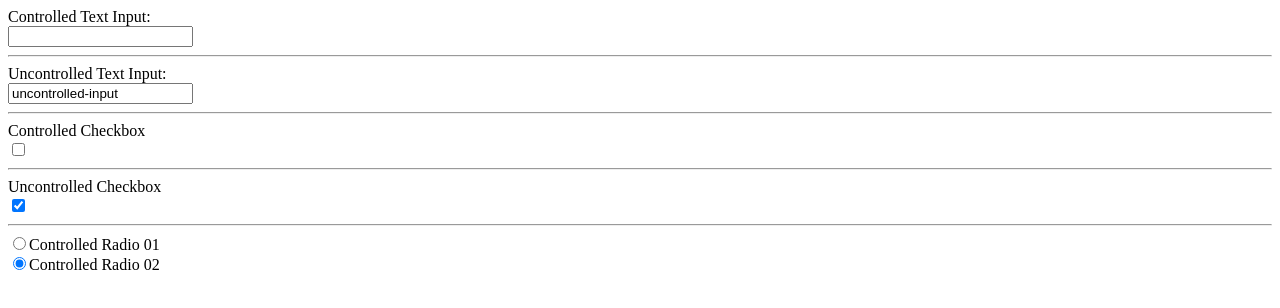
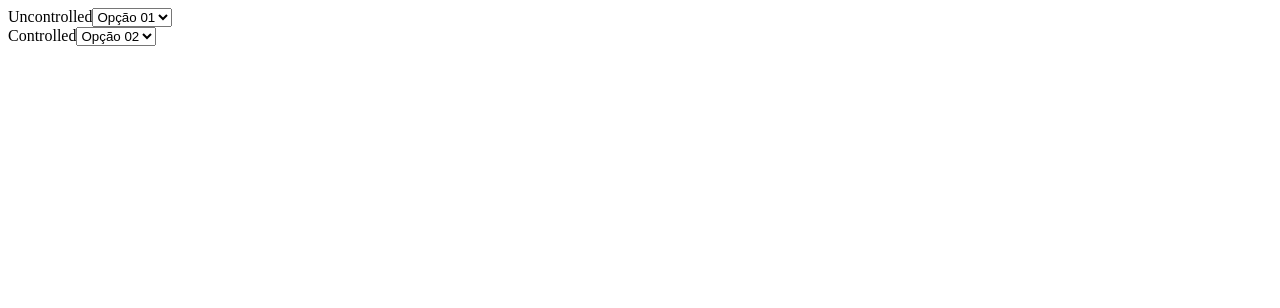
Before and after one commit to lucasmls/react-studies, a React (Create React App) app: page / in a window 1280 px wide. Shown: the top 308 px of the page. Built offline with nearby package versions, Linux system fonts and the light colour scheme; the HTML template or start-up script is replaced by a standard one.

Commit message:
Demonstração de controlled e uncontrolled select input

```diff
--- a/src/App.js
+++ b/src/App.js
@@ -4,9 +4,7 @@ class App extends Component {
   constructor () {
     super()
     this.state = {
-      value: '',
-      checked: false,
-      rdCheckedValue: '2'
+      value: '2',
     }
   }
 
@@ -14,63 +12,23 @@ class App extends Component {
     return (
       <div className="container">
         <form action="">
-          <label htmlFor="controlled-input">Controlled Text Input:</label> <br/>
-          <input
-            id="controlled-input"
-            type="text"
-            value={this.state.value}
-            onChange={e => (this.setState({ value: e.target.value }) )}
-          />
-          <br/><hr/>
+          <label htmlFor="">Uncontrolled</label>
+          <select>
+            <option value="1">Opção 01</option>
+            <option value="2">Opção 02</option>
+            <option value="3">Opção 03</option>
+          </select>
 
-          <label htmlFor="uncontrolled-input">Uncontrolled Text Input:</label> <br/>
-          <input
-            type="text"
-            defaultValue="uncontrolled-input"
-          />
-          <br/><hr/>
+          <br/>
 
-          <label htmlFor="controlled-checkbox">Controlled Checkbox</label> <br/>
-          <input
-            type="checkbox"
-            name="check"
-            id="controlled-checkbox"
-            checked={this.state.checked} onChange={e => (this.setState({
-                checked: e.target.checked })
-            )}
-          />
-          <br/><hr/>
-
-          <label htmlFor="uncontrolled-checkbox">Uncontrolled Checkbox</label> <br/>
-          <input
-            type="checkbox"
-            name="uncontrolled-checkbox"
-            id="uncontrolled-checkbox"
-            defaultChecked
-          />
-          <br/><hr/>
-
-          <label>
-            <input
-              type="radio"
-              value="1"
-              checked={this.state.rdCheckedValue === '1'}
-              onChange={ e => (this.setState({ rdCheckedValue: e.target.value })) }
-            />
-            Controlled Radio 01
-          </label> <br/>
-
-          <label>
-            <input
-              type="radio"
-              value="2"
-              checked={this.state.rdCheckedValue === '2'}
-              onChange={ e => (this.setState({ rdCheckedValue: e.target.value })) }
-            />
-            Controlled Radio 02
-          </label>
-
-
+          <label htmlFor="">Controlled</label>
+          <select value={this.state.value} onChange={e => (
+            this.setState({ value: e.target.value })
+          )}>
+            <option value="1">Opção 01</option>
+            <option value="2">Opção 02</option>
+            <option value="3">Opção 03</option>
+          </select>
         </form>
       </div>
     );
```
